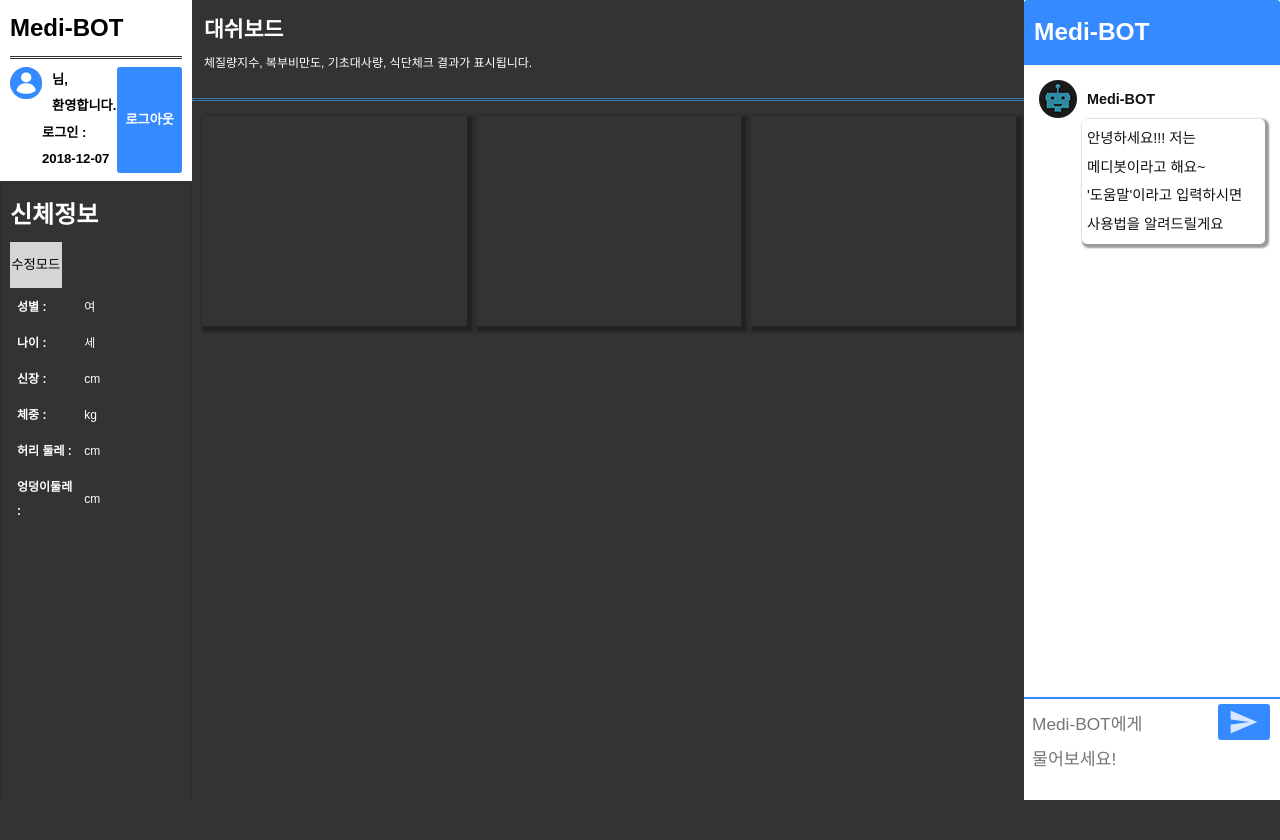
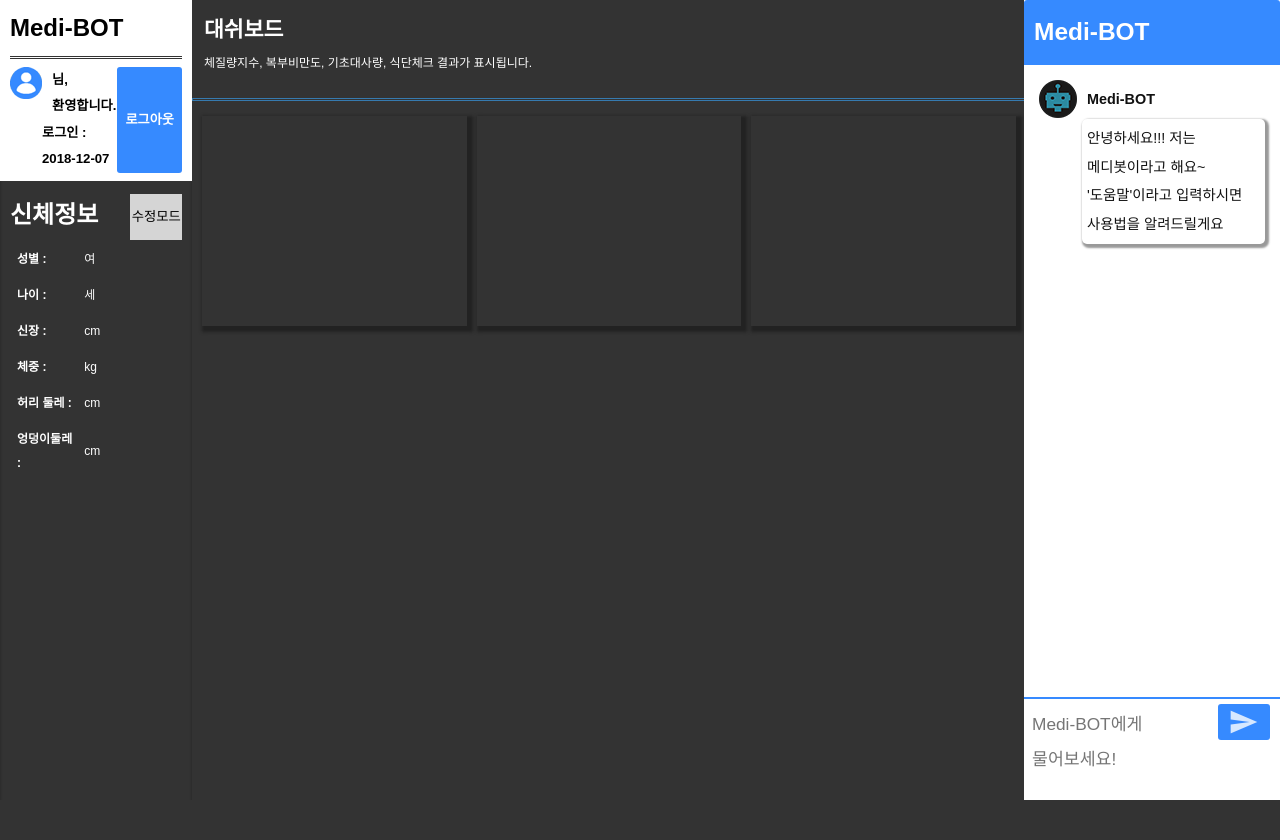
Before and after one commit to jangjaehong/chatbot, a Django app: page /hist in a window 1280 px wide. Shown: the top 840 px of the page. Run offline with Django 3.2, Linux system fonts and the light colour scheme; data that the repository does not hold is empty.

Commit message:
update page

```diff
--- a/medibot/static/medibot/css/user-info.css
+++ b/medibot/static/medibot/css/user-info.css
@@ -55,7 +55,7 @@
 
 /* 신체정보 Box */
 .physical-box{width:calc(100% - 20px);height:calc(100% - 20px);padding:10px;}
-.physical-box .physical-box-header{width:100%;}
+.physical-box .physical-box-header{width:100%;display:flex;flex-direction:row}
 .physical-box .physical-box-header .tit{width:70%}
 .physical-box .physical-box-header .btn_wrap{width:30%}
 
```
